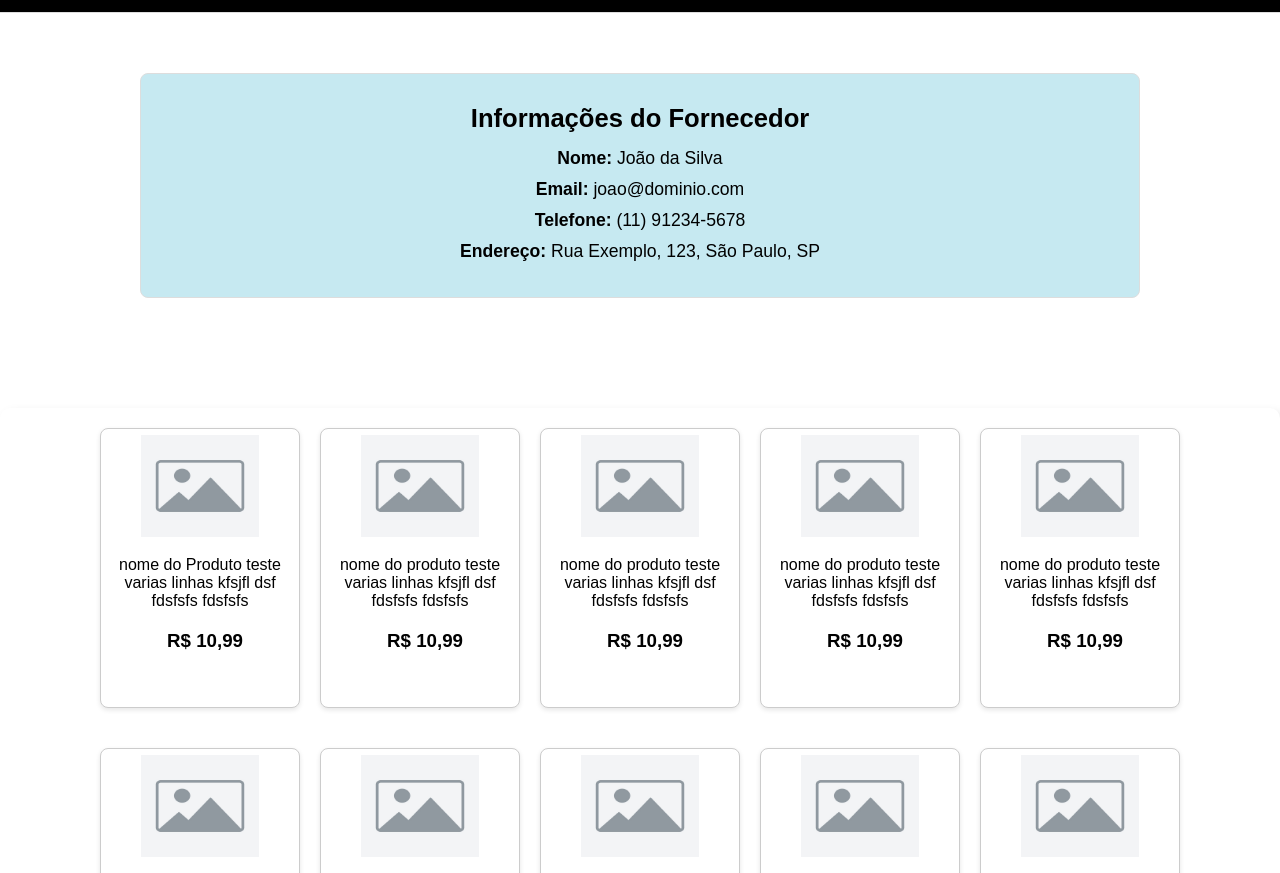
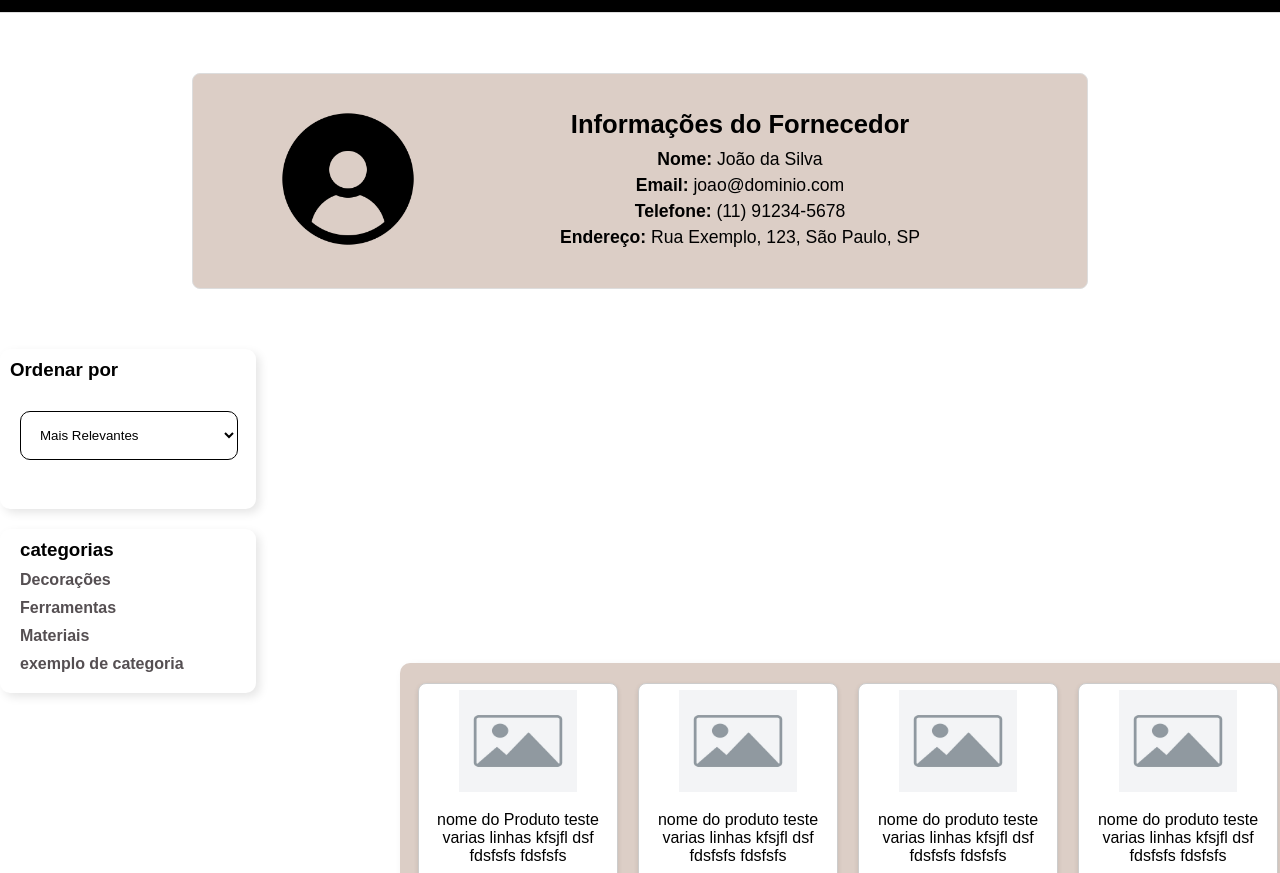
Before and after one commit to OrcaTudo-TCC/DTCC, a plain HTML site: page OrcaTudo/catalogoFornecedores.html in a window 1280 px wide. Shown: the part 68-941 px from the top of the page. Drawn offline with Linux system fonts and the light colour scheme.

Commit message:
tela fornecedor 20.03

```diff
--- a/OrcaTudo/catalogoFornecedores.html
+++ b/OrcaTudo/catalogoFornecedores.html
@@ -66,67 +66,46 @@
 <div class="central">
     <!-- Container de Informações -->
  <div class="info-container">
-    <h2>Informações do Fornecedor</h2>
-    <p><strong>Nome:</strong> João da Silva</p>
-    <p><strong>Email:</strong> joao@dominio.com</p>
-    <p><strong>Telefone:</strong> (11) 91234-5678</p>
-    <p><strong>Endereço:</strong> Rua Exemplo, 123, São Paulo, SP</p>
+
+     <div class="info_img"><img src="imagens/userPlaceholder.png" class="img_perfil"></div>
+
+    <div class="info_perfil">
+        <h2>Informações do Fornecedor</h2>
+        <p><strong>Nome:</strong> João da Silva</p>
+        <p><strong>Email:</strong> joao@dominio.com</p>
+        <p><strong>Telefone:</strong> (11) 91234-5678</p>
+        <p><strong>Endereço:</strong> Rua Exemplo, 123, São Paulo, SP</p>
+ </div>
 </div>
 </div>
 
+<div class="filters">
+    <div class="order-by">
+        <h3>Ordenar por</h3>
+        <select name="">
+            <option value="">Mais Relevantes</option>
+            <option value="">Menor preço</option>
+            <option value="">Mais Vendidos</option>
+            <option value="">Maior preço</option>
+        </select>
+    </div>
+    <div class="categorias">
+        <h3>categorias</h3>
+        <a><h4>Decorações</h4></a>
+        <a><h4>Ferramentas</h4></a>
+        <a><h4>Materiais</h4></a>
+        <a><h4>exemplo de categoria</h4></a>
+    </div>
+</div>
+
 <body>
+    <div style="display: flex;" >
+
+    </div>
     <div class="card-container">
         <div class="card">
             <img src="imagens/placeholder.jpg" alt="Imagem Produto">
             <p>nome do Produto teste varias linhas kfsjfl dsf fdsfsfs fdsfsfs</p>
-
-            <h3>R$ 10,99</h3>
-        </div>
-        <div class="card">
-            <img src="imagens/placeholder.jpg" alt="Imagem Produto">
-            <p>nome do produto teste varias linhas kfsjfl dsf fdsfsfs fdsfsfs</p>
-
-            <h3>R$ 10,99</h3>
-        </div>
-        <div class="card">
-            <img src="imagens/placeholder.jpg" alt="Imagem Produto">
-            <p>nome do produto teste varias linhas kfsjfl dsf fdsfsfs fdsfsfs</p>
-
-            <h3>R$ 10,99</h3>
-        </div>
-        <div class="card">
-            <img src="imagens/placeholder.jpg" alt="Imagem Produto">
-            <p>nome do produto teste varias linhas kfsjfl dsf fdsfsfs fdsfsfs</p>
-
-            <h3>R$ 10,99</h3>
-        </div>
-        <div class="card">
-            <img src="imagens/placeholder.jpg" alt="Imagem Produto">
-            <p>nome do produto teste varias linhas kfsjfl dsf fdsfsfs fdsfsfs</p>
-
-            <h3>R$ 10,99</h3>
-        </div>
-        <div class="card">
-            <img src="imagens/placeholder.jpg" alt="Imagem Produto">
-            <p>nome do produto teste varias linhas kfsjfl dsf fdsfsfs fdsfsfs</p>
-
-            <h3>R$ 10,99</h3>
-        </div>
-        <div class="card">
-            <img src="imagens/placeholder.jpg" alt="Imagem Produto">
-            <p>nome do produto teste varias linhas kfsjfl dsf fdsfsfs fdsfsfs</p>
-
-            <h3>R$ 10,99</h3>
-        </div>
-        <div class="card">
-            <img src="imagens/placeholder.jpg" alt="Imagem Produto">
-            <p>nome do produto teste varias linhas kfsjfl dsf fdsfsfs fdsfsfs</p>
-
-            <h3>R$ 10,99</h3>
-        </div>
-        <div class="card">
-            <img src="imagens/placeholder.jpg" alt="Imagem Produto">
-            <p>nome do produto teste varias linhas kfsjfl dsf fdsfsfs fdsfsfs</p>
 
             <h3>R$ 10,99</h3>
         </div>
--- a/OrcaTudo/css/catalogoFornecedores.css
+++ b/OrcaTudo/css/catalogoFornecedores.css
@@ -6,18 +6,23 @@
 }
 
 .card-container{
-    margin-top: 30px;
-    width: 100vw;
-    background-color: #ffffff;
+    position: relative;
+    top: -80px;
+    margin-left: 100px;
+    width: 70vw;
+    background-color: #dccec6;
     box-shadow: 4px 4px 10px rgba(0, 0, 0, 0.1);
     border-radius: 10px;
     display: flex;
-    flex-wrap:wrap;
     justify-content: center;
-    gap: 20px;
     padding-bottom: 20px;
+    margin: auto;
+    margin-left: 400px;
+    margin-bottom: 50px;
+
 }
 .card{
+    gap: 50px;
     background-color: #fefefe;
     margin-top: 20px;
     width: 15vw;
@@ -55,22 +60,35 @@
 .info-container {
     margin: 60px auto; /* Centraliza na tela */
     padding: 30px; /* Reduzi o padding para evitar estouro */
-    background-color: #c6e9f1;
+    background-color:#dccec6;
     border-radius: 8px;
     border: 1px solid #ddd;
-    width: 1000px; /* Pode ajustar conforme necessário */
+    width: 70vw; /* Pode ajustar conforme necessário */
     max-width: 100%; /* Garante que não ultrapasse a tela */
     height: auto; /* Permite que o container cresça conforme o conteúdo */
     display: flex;
-    flex-direction: column;
     align-items: center;
     text-align: center;
     overflow: hidden; /* Evita que qualquer conteúdo extrapole */
     box-sizing: border-box; /* Garante que padding não altere a largura */
+    /* margin-left: 400px; */
 }
 
 
 
+.img_perfil{
+    width: 150px;
+    height: 150px;
+}
+
+.info_img{
+  margin-left: 50px;
+display: inline-block;
+}
+
+.info_perfil{
+    margin: auto;
+}
 .info-container h2 {
     font-size: 1.6rem;
     color: #000000;
@@ -377,3 +395,57 @@ width: 200px;
     margin-top: 30px;
     font-size: 11px;
 }
+
+.filters{
+    width: 20vw;
+    height: inherit;
+    border-radius: 10px;
+}
+.order-by{
+    width: 20vw;
+    height: 20vh;
+    background-color: #fff;
+    border-radius: 10px;
+    box-shadow: 4px 4px 10px rgba(0, 0, 0, 0.1);
+}
+.order-by h3{
+    padding: 10px;
+}
+.order-by select{
+    padding: 15px;
+    width: 17vw;
+    margin: 20px;
+    background-color: #fff;
+    border: 1PX solid black;
+    border-radius: 10px;
+}
+.categorias{
+    margin-top: 20px;
+    width: 20vw;
+    background-color: #fff;
+    padding-bottom: 10px;
+    border-radius: 10px;
+    box-shadow: 4px 4px 10px rgba(0, 0, 0, 0.1);
+}
+.categorias h3{
+    padding: 10px 20px;
+}
+.categorias a h4{
+    color: #554f52;
+    margin-left: 20px;
+    margin-bottom: 10px;
+}
+.categorias a h4:hover{
+    cursor: pointer;
+    font-style: italic;
+    text-decoration: underline;
+}
+.found-products{
+    width: 64vw;
+    height: 10vh;
+    background-color: #fff ;
+    border-radius: 10px;
+    display:flex;
+    align-items: center;
+    box-shadow: 4px 4px 10px rgba(0, 0, 0, 0.1);
+}
--- a/OrcaTudo/css/catalogoProdutos.css
+++ b/OrcaTudo/css/catalogoProdutos.css
@@ -26,106 +26,3 @@ section div a{
 section div img{
     margin: 10px 10px;
 }
-/* daqui pra cima formatação da section que contêm o nome das subcateogrias */
-.catalog{
-    display: flex;
-    justify-content: space-between;
-    width: 85vw;
-    height: 100vh;
-    border-radius: 10px;
-    margin: auto;
-    margin-top: 20px;
-}
-.filters{
-    width: 20vw;
-    height: inherit;
-    border-radius: 10px;
-}
-.order-by{
-    width: 20vw;
-    height: 20vh;
-    background-color: #fff;
-    border-radius: 10px;
-    box-shadow: 4px 4px 10px rgba(0, 0, 0, 0.1);
-}
-.order-by h3{
-    padding: 10px;
-}
-.order-by select{
-    padding: 15px;
-    width: 17vw;
-    margin: 20px;
-    background-color: #fff;
-    border: 1PX solid black;
-    border-radius: 10px;
-}
-.categorias{
-    margin-top: 20px;
-    width: 20vw;
-    background-color: #fff;
-    padding-bottom: 10px;
-    border-radius: 10px;
-    box-shadow: 4px 4px 10px rgba(0, 0, 0, 0.1);
-}
-.categorias h3{
-    padding: 10px 20px;
-}
-.categorias a h4{
-    color: #554f52;
-    margin-left: 20px;
-    margin-bottom: 10px;
-}
-.categorias a h4:hover{
-    cursor: pointer;
-    font-style: italic;
-    text-decoration: underline;
-}
-.found-products{
-    width: 64vw;
-    height: 10vh;
-    background-color: #fff ;
-    border-radius: 10px;
-    display:flex;
-    align-items: center;
-    box-shadow: 4px 4px 10px rgba(0, 0, 0, 0.1);
-}
-.found-products h3{
-    padding-left: 15px;
-}
-.card-container{
-    margin-top: 20px;
-    width: 64vw;
-    background-color: #fff;
-    box-shadow: 4px 4px 10px rgba(0, 0, 0, 0.1);
-    border-radius: 10px;
-    display: flex;
-    flex-wrap:wrap;
-    justify-content: space-around;
-    gap: 20px;
-    padding-bottom: 20px;
-}
-.card{
-    background-color: #fefefe;
-    margin-top: 20px;
-    width: 15vw;
-    height: 35vh;
-    border: 1px solid #eeeef0;
-}
-.card:hover{
-    cursor: pointer;
-}
-.card img{
-    width: 15vw;
-    height:  15vh;
-}
-.card p{
-    margin: 10px;
-}
-.card h3{
-    margin-left: 10px;
-    margin-top: 20px;
-}
-.card h3:hover{
-    text-decoration: underline;
-    font-style: italic;
-}
```
